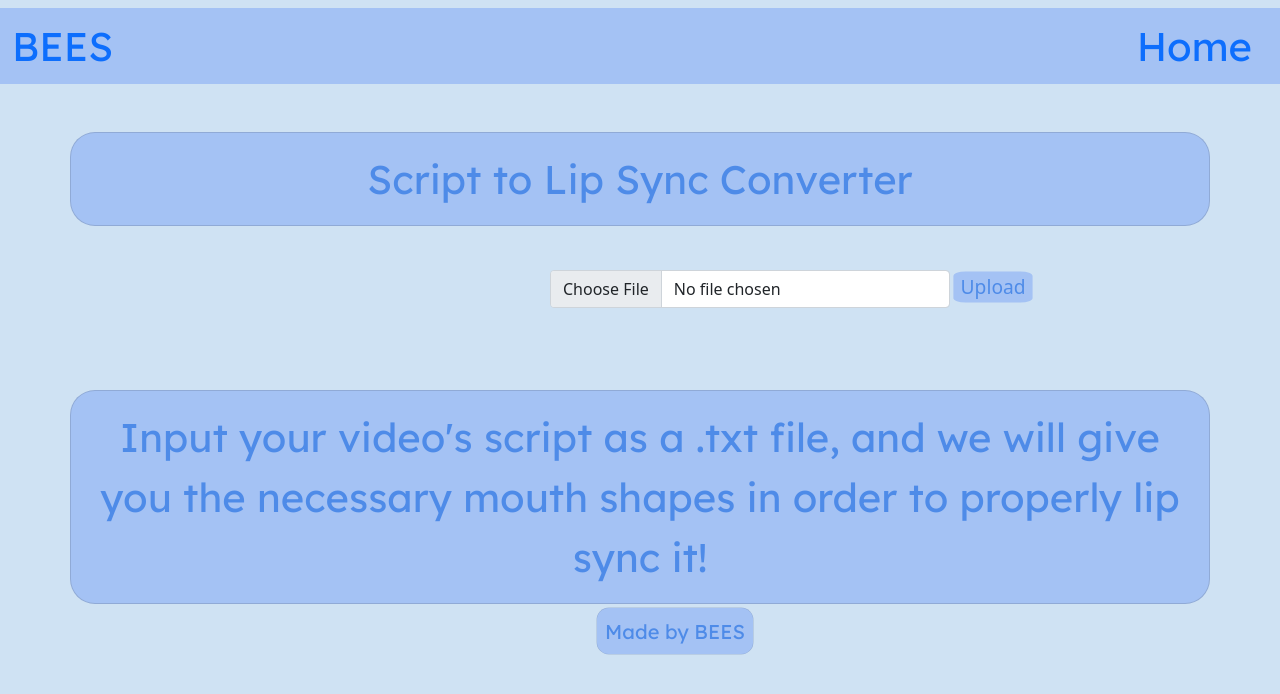
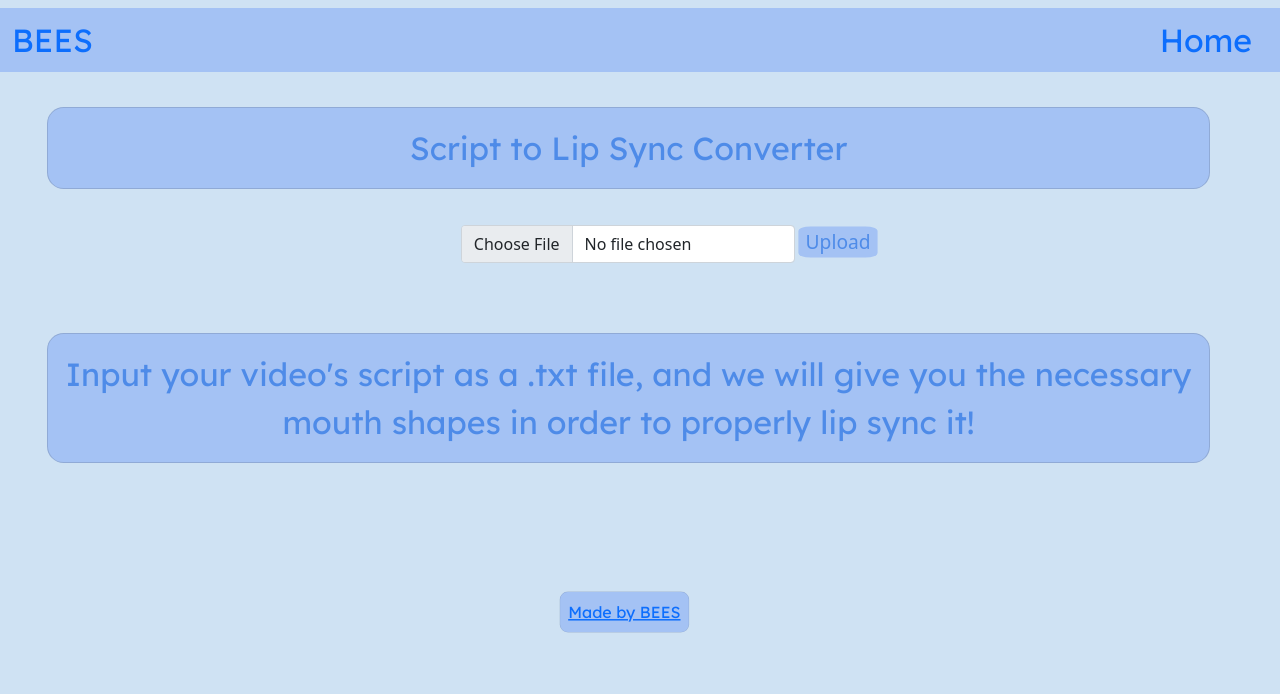
Before and after one commit to trollgokureal/script-to-lip-sync, a Flask app: page / in a window 1280 px wide. Shown: the top 694 px of the page. Run offline with Flask 3, Linux system fonts and the light colour scheme; some libraries are stand-ins or nearby versions.

Commit message:
hopefully made styling work relative to other screen sizes

```diff
--- a/static/css/style.css
+++ b/static/css/style.css
@@ -19,47 +19,47 @@ content {
     background-color: rgb(164, 194, 244);
     color: rgb(78, 139, 232);
 
-    margin-left: 70px;
-    margin-right: 70px;
-    margin-top: 40px;
-    margin-bottom: 40px;
+    margin-left: 3.646vw;
+    margin-right: 3.646vw;
+    margin-top: 2.083vw;
+    margin-bottom: 2.083vw;
 
-    max-width: 1400px;
+    max-width: 72.917vw;
 
     text-align: center;
     font-family: 'Lexend', sans-serif;
-    font-weight: 100px;
-    font-size: 40px;
+    font-weight: 5.208vw;
+    font-size: 2.5083vw;
 
-    border-radius: 25px;
+    border-radius: 1.302vw;
 }
 
 #title {
     background-color: rgb(164, 194, 244);
     color: rgb(78, 139, 232);
 
-    margin-left: 70px;
-    margin-right: 70px;
-    margin-top: 40px;
-    margin-bottom: 40px;
+    margin-left: 3.646vw;
+    margin-right: 3.646vw;
+    margin-top: 2.083vw;
+    margin-bottom: 2.083vw;
 
-    max-width: 1400px;
+    max-width: 90.917vw;
 
     text-align: center;
     font-family: 'Lexend', sans-serif;
-    font-weight: 100px;
-    font-size: 40px;
+    font-weight: 5.208vw;
+    font-size: 2.5083vw;
 
-    border-radius: 25px;
+    border-radius: 1.302vw;
 }
 
 
 .form-control {
-    max-width: 400px;
+    max-width: 26.083vw;
     position: absolute;
 
-    top: 270px;
-    left: 550px;
+    top: 17.593vw;
+    left: 36vw
 }
 
 .uploadButton {
@@ -69,11 +69,11 @@ content {
     scale: 1.2;
     position: absolute;
 
-    top: 274px;
-    left: 960px;
+    top: 17.9vw;
+    left: 62.9vw;
 
     border-radius: 15%;
-    border: 5px;
+    border: 1vw;
 }
 
 .uploadButton:hover {
@@ -84,8 +84,8 @@ content {
 #maintext {
 
     position: absolute;
-    top: 350px;
-    max-width: 1400px;
+    top: 23.9vw;
+    max-width: 90.917vw;
 
 }
 
@@ -94,9 +94,9 @@ content {
 
     position: absolute;
     top: 68vh;
-    left: 35vw;
+    left: 35%;
 
-    max-width: 400px;
+    max-width: 26.083vw;
 
 }
 
@@ -105,9 +105,9 @@ content {
 
     position: absolute;
     top: 23vh;
-    left: 35vw;
+    left: 35%;
 
-    max-width: 400px;
+    max-width: 26.083vw;
 }
 
 #downloadButton {
@@ -116,11 +116,11 @@ content {
     scale: 1.2;
     position: absolute;
 
-    top: 32.4vh;
-    left: 960px;
+    top: 31.0vh;
+    left: 60vw;
 
     border-radius: 15%;
-    border: 5px;
+    border: 1vw;
 }
 
 #downloadButton:hover {
@@ -129,7 +129,7 @@ content {
 }
 ul {
     font-weight: bold;
-    font-size: 40px;
+    font-size: 2.5vw;
 }
 
 .container-fluid {
@@ -138,14 +138,14 @@ ul {
 
     text-align: center;
     font-family: 'Lexend', sans-serif;
-    font-weight: 100px;
-    font-size: 40px;
+    font-weight: 20vw;
+    font-size: 2.5vw;
 
 }
 
 #mouthImage {
     background-color: rgb(109, 158, 235);
-    border-radius: 15px;
+    border-radius: 1.5vw;
 }
 
 #mouthImage:hover {
--- a/templates/download.html
+++ b/templates/download.html
@@ -7,7 +7,7 @@
 
         <nav class="navbar navbar-expand lg">
             <div class="container-fluid">
-                <a class="navbar-brand" href="#" style="font-size: 40px;">BEES</a>
+                <a class="navbar-brand" href="#" style="font-size: 2.5vw;">BEES</a>
                 <a class="nav-link" aria-current="page" href="{{ url_for('index') }}">Home</a>
                 </li>
             </div>
@@ -74,7 +74,7 @@
 
             <div class="card" id="watermark2">
                     <div class="card-body">
-                        Made by BEES
+                        <a href="https://www.youtube.com/@budgeteliteengineeringsolution">Made by BEES</a>
                     </div>
 
             </div>
--- a/templates/index.html
+++ b/templates/index.html
@@ -8,7 +8,7 @@
 
         <nav class="navbar navbar-expand lg">
             <div class="container-fluid">
-                <a class="navbar-brand" href="#" style="font-size: 40px;">BEES</a>
+                <a class="navbar-brand" href="#" style="font-size: 2.5vw;">BEES</a>
                 <a class="nav-link" aria-current="page" href="{{ url_for('index') }}">Home</a>
                 </li>
             </div>
@@ -36,7 +36,7 @@
 
             <div class="card" id="watermark">
                 <div class="card-body">
-                    Made by BEES
+                    <a href="https://www.youtube.com/@budgeteliteengineeringsolution">Made by BEES</a>
                 </div>
 
 
```
